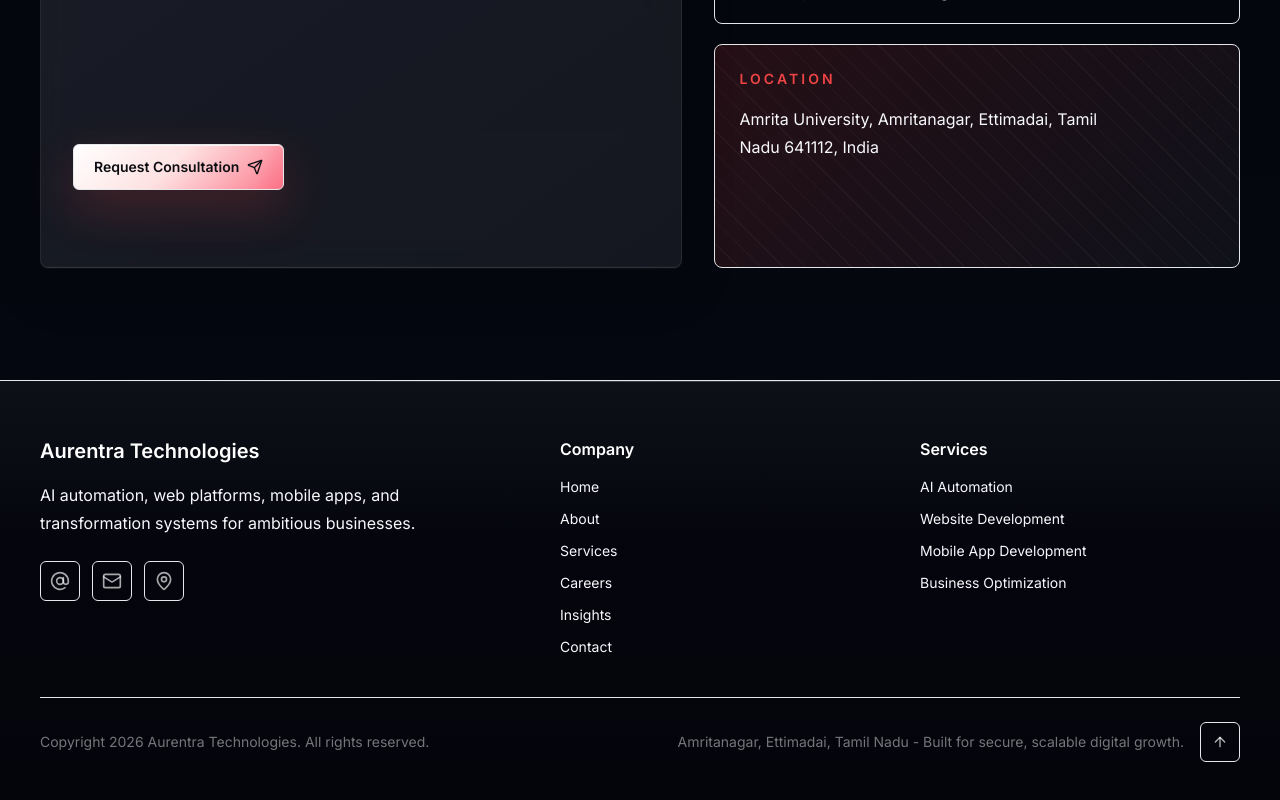
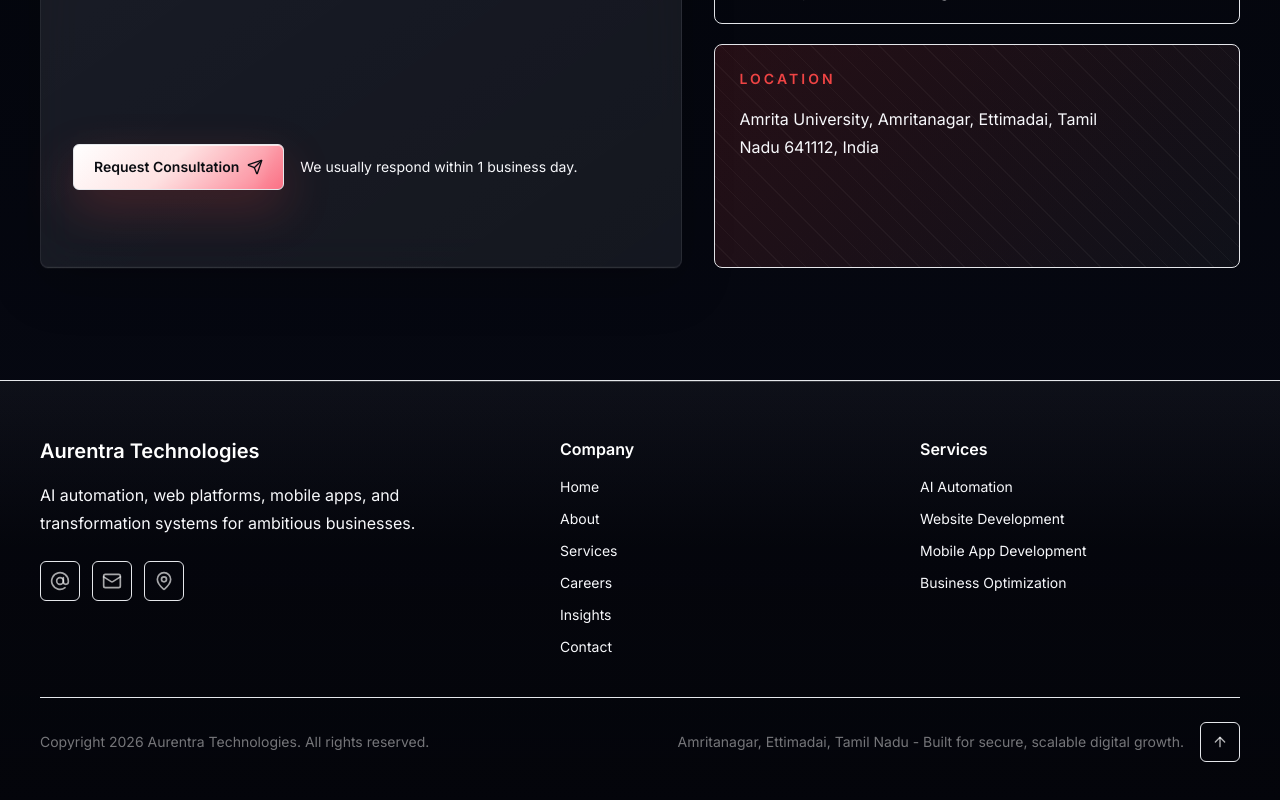
Before and after one commit to Akhils696/Aurentra, a Next.js app: page /contact in a window 1280 px wide. Shown: the part 1222-2022 px from the top of the page. Built offline with nearby package versions, Linux system fonts and the light colour scheme.

Commit message:
feat: add trust-focused response time messaging

```diff
--- a/components/contact/contact-form.tsx
+++ b/components/contact/contact-form.tsx
@@ -108,6 +108,7 @@ export function ContactForm() {
           {formState.status === "loading" ? "Sending securely" : "Request Consultation"}
           {formState.status === "loading" ? <Loader2 aria-hidden className="ml-2 size-4 animate-spin" /> : <Send aria-hidden className="ml-2 size-4" />}
         </Button>
+        <p className="text-sm leading-6 text-white/52">We usually respond within 1 business day.</p>
         <AnimatePresence mode="wait">
           {formState.message ? (
             <motion.p
```
